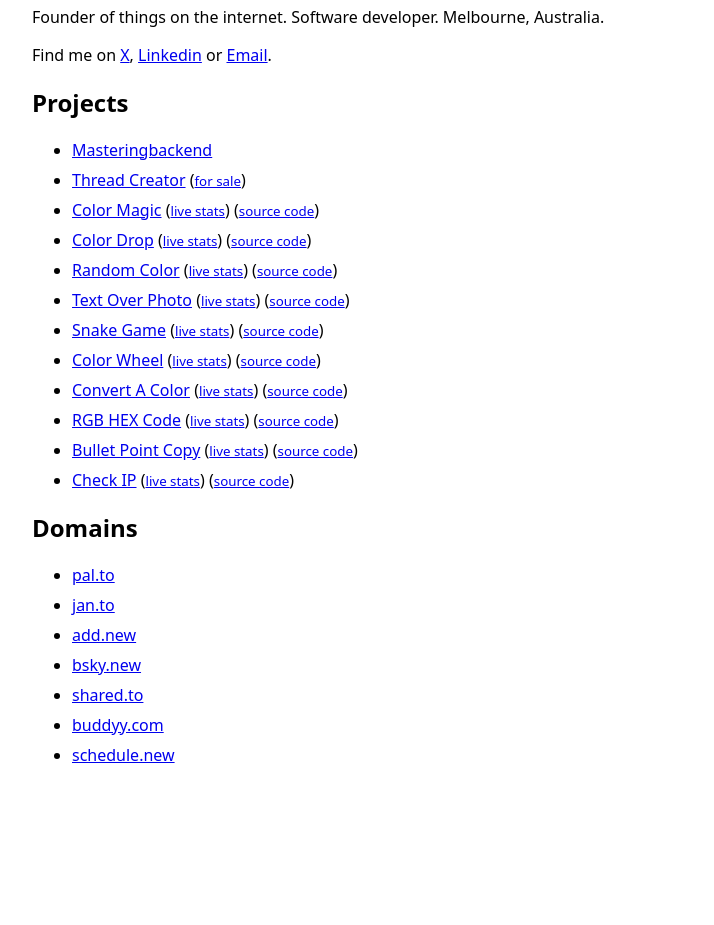
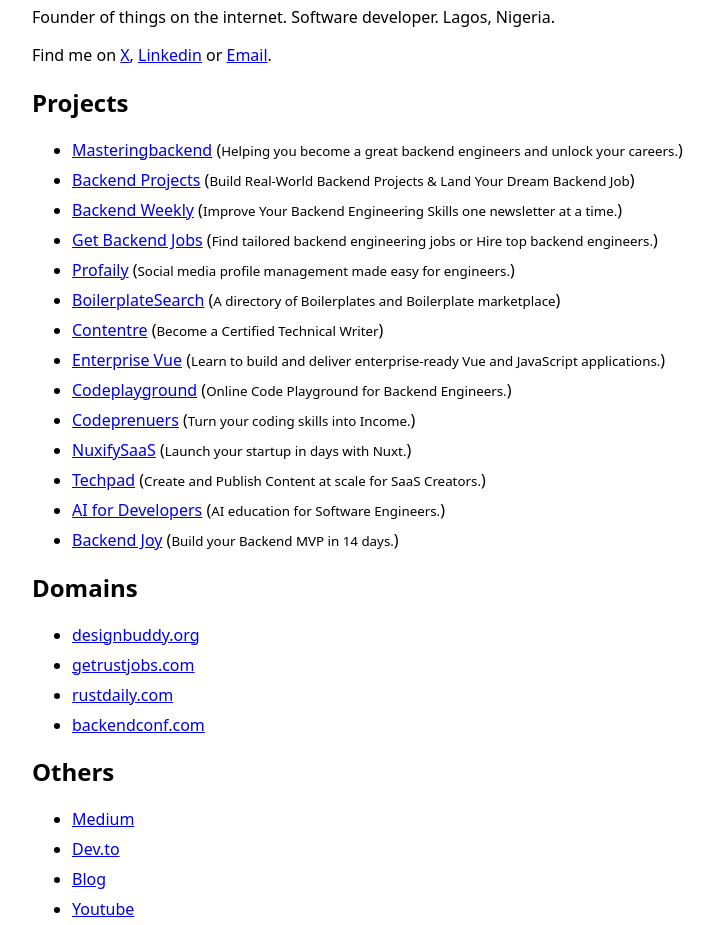
Before and after one commit to Kaperskyguru/solomoneseme, a plain HTML site: page index.html in a window 1280 px wide. Shown: the part 205-1130 px from the top of the page, without its empty margins (208-922 px from the left). Before the commit the page ends 1007 px from the top, so only its background shows below. Drawn offline with Linux system fonts and the light colour scheme.

Commit message:
fix: update information

```diff
--- a/index.html
+++ b/index.html
@@ -1,31 +1,15 @@
 <!DOCTYPE html>
 <html lang="en">
+
 <head>
     <meta charset="UTF-8" />
     <meta name="viewport" content="width=device-width, initial-scale=1.0" />
-    <title>Tim Bennetto</title>
-    <meta
-      name="description"
-      content="Founder of things on the internet. Software developer. Melbourne, Australia."
-    />
+    <title>Solomon Eseme</title>
+    <meta name="description" content="Founder of things on the internet. Software developer. Lagos, Nigeria." />
     <link rel="icon" href="img/icons/favicon.ico" type="image/x-icon" />
-    <link
-      rel="apple-touch-icon"
-      sizes="180x180"
-      href="img/icons/apple-touch-icon.png"
-    />
-    <link
-      rel="icon"
-      type="image/png"
-      sizes="32x32"
-      href="img/icons/favicon-32x32.png"
-    />
-    <link
-      rel="icon"
-      type="image/png"
-      sizes="16x16"
-      href="img/icons/favicon-16x16.png"
-    />
+    <link rel="apple-touch-icon" sizes="180x180" href="img/icons/apple-touch-icon.png" />
+    <link rel="icon" type="image/png" sizes="32x32" href="img/icons/favicon-32x32.png" />
+    <link rel="icon" type="image/png" sizes="16x16" href="img/icons/favicon-16x16.png" />
     <link rel="manifest" href="site.webmanifest" />
     <!-- <script
       defer
@@ -61,23 +45,15 @@
 
 <body>
     <main>
-      <img
-        class="headshot"
-        src="img/headshot@1x.png"
-        srcset="img/headshot@1x.png 1x, img/headshot@2x.png 2x"
-        sizes="100px"
-        alt="Headshot of Tim"
-        width="100"
-        height="100"
-      />
+        <img class="headshot" src="img/headshot@1x.png" srcset="img/headshot@1x.png 1x, img/headshot@2x.png 2x"
+            sizes="100px" alt="Headshot of Solomon" width="100" height="100" />
 
         <!-- title-->
-      <h1>Tim Bennetto</h1>
+        <h1>Solomon Eseme</h1>
 
         <!-- description -->
         <p>
-        Founder of things on the internet. Software developer. Melbourne,
-        Australia.
+            Founder of things on the internet. Software developer. Lagos, Nigeria.
         </p>
         <p>
             Find me on <a href="https://x.com/kaperskyguru">X</a>,
@@ -89,128 +65,112 @@
         <h2>Projects</h2>
         <ul class="projects">
             <li>
-          <a href="https://masteringbackend.com?ref=solomoneseme"
-            >Masteringbackend</a
-          >
+                <a href="https://masteringbackend.com?ref=solomoneseme">Masteringbackend</a> (<small>Helping you become
+                    a great backend engineers and unlock your careers.</small>)
             </li>
             <li>
-          <a href="https://threadcreator.com?ref=timb">Thread Creator</a>
-          (<small><a href="mailto:hello@timb.com">for sale</a></small
-          >)
+                <a href="https://backendprojects.dev?ref=solomoneseme">Backend Projects</a> (<small>Build Real-World
+                    Backend Projects & Land Your Dream Backend Job</small>)
             </li>
             <li>
-          <a href="https://colormagic.app?ref=timb">Color Magic</a> (<small
-            ><a href="https://plausible.io/colormagic.app">live stats</a></small
-          >) (<small
-            ><a href="https://github.com/timb-103/colormagic"
-              >source code</a
-            ></small
-          >)
+                <a href="https://backendweekly.dev?ref=solomoneseme">Backend Weekly</a> (<small>Improve Your Backend
+                    Engineering Skills one newsletter at a time.</small>)
             </li>
             <li>
-          <a href="https://colordrop.io?ref=timb">Color Drop</a> (<small
-            ><a href="https://plausible.io/colordrop.io">live stats</a></small
-          >) (<small
-            ><a href="https://github.com/timb-103/colordrop"
-              >source code</a
-            ></small
-          >)
+                <a href="https://getbackendjobs.com?ref=solomoneseme">Get Backend Jobs</a> (<small>Find tailored backend
+                    engineering jobs or Hire top backend engineers.</small>)
             </li>
             <li>
-          <a href="https://randomcolor.com?ref=timb">Random Color</a> (<small
-            ><a href="https://plausible.io/randomcolor.com"
-              >live stats</a
-            ></small
-          >) (<small
-            ><a href="https://github.com/timb-103/randomcolor"
-              >source code</a
-            ></small
-          >)
+                <a href="https://profaily.com?ref=solomoneseme">Profaily</a> (<small>Social media profile management
+                    made easy for engineers.</small>)
+
             </li>
             <li>
-          <a href="https://textoverphoto.com?ref=timb">Text Over Photo</a>
-          (<small
-            ><a href="https://plausible.io/textoverphoto.com"
-              >live stats</a
-            ></small
-          >) (<small
-            ><a href="https://github.com/timb-103/text-over-photo"
-              >source code</a
-            ></small
-          >)
+                <a href="https://boilerplatesearch.com?ref=solomoneseme">BoilerplateSearch</a>
+                (<small>A directory of Boilerplates and Boilerplate marketplace</small>)
             </li>
             <li>
-          <a href="https://snakega.me/?ref=timb">Snake Game</a> (<small
-            ><a href="https://plausible.io/snakega.me">live stats</a></small
-          >) (<small
-            ><a href="https://github.com/timb-103/snake">source code</a></small
-          >)
+                <a href="https://contentre.io?ref=solomoneseme">Contentre</a>
+                (<small>Become a Certified Technical Writer</small>)
             </li>
             <li>
-          <a href="https://colorwheel.co/?ref=timb">Color Wheel</a> (<small
-            ><a href="https://plausible.io/colorwheel.co">live stats</a></small
-          >) (<small
-            ><a href="https://github.com/timb-103/color-wheel"
-              >source code</a
-            ></small
-          >)
+                <a href="https://enterprisevue.dev?ref=solomoneseme">Enterprise Vue</a>
+                (<small>Learn to build and deliver enterprise-ready Vue and JavaScript applications.</small>)
             </li>
             <li>
-          <a href="https://convertacolor.co/?ref=timb">Convert A Color</a>
-          (<small
-            ><a href="https://plausible.io/convertacolor.com"
-              >live stats</a
-            ></small
-          >) (<small
-            ><a href="https://github.com/timb-103/convertacolor"
-              >source code</a
-            ></small
-          >)
+                <a href="https://codeplayground.site/?ref=solomoneseme">Codeplayground</a> (<small>Online Code
+                    Playground for Backend Engineers.</small>)
             </li>
             <li>
-          <a href="https://rgbhexcode.com/?ref=timb">RGB HEX Code</a> (<small
-            ><a href="https://plausible.io/rgbhexcode.com">live stats</a></small
-          >) (<small
-            ><a href="https://github.com/timb-103/rgbhexcode"
-              >source code</a
-            ></small
-          >)
+                <a href="https://codeprenuers.dev/?ref=solomoneseme">Codeprenuers</a>
+                (<small>Turn your coding skills into Income.</small>)
             </li>
             <li>
-          <a href="https://bulletpointcopy.com/?ref=timb">Bullet Point Copy</a>
-          (<small
-            ><a href="https://plausible.io/bulletpointcopy.com"
-              >live stats</a
-            ></small
-          >) (<small
-            ><a href="https://github.com/timb-103/bulletpoint"
-              >source code</a
-            ></small
-          >)
+                <a href="https://nuxifysaas.com/?ref=solomoneseme">NuxifySaaS</a> (<small>Launch your startup in days
+                    with Nuxt.</small>)
+
             </li>
             <li>
-          <a href="https://checkip.co/?ref=timb">Check IP</a>
-          (<small
-            ><a href="https://plausible.io/checkip.co">live stats</a></small
-          >) (<small
-            ><a href="https://github.com/timb-103/checkip"
-              >source code</a
-            ></small
-          >)
+                <a href="https://techpad.ink/?ref=solomoneseme">Techpad</a> (<small>Create and Publish Content at
+                    scale for SaaS Creators.</small>)
+
+            </li>
+            <li>
+                <a href="https://aifordevelopers.dev/?ref=solomoneseme">AI for Developers</a> (<small>AI education for
+                    Software Engineers.</small>)
+
+            </li>
+            <li>
+                <a href="https://backendjoy.com/?ref=solomoneseme">Backend Joy</a> (<small>Build your Backend MVP in 14
+                    days.</small>)
+
             </li>
         </ul>
 
         <!-- domains -->
         <h2>Domains</h2>
         <ul class="projects">
-        <li><a href="https://pal.to?ref=timb">pal.to</a></li>
-        <li><a href="https://jan.to?ref=timb">jan.to</a></li>
-        <li><a href="https://add.new?ref=timb">add.new</a></li>
-        <li><a href="https://bsky.new?ref=timb">bsky.new</a></li>
-        <li><a href="https://shared.to?ref=timb">shared.to</a></li>
-        <li><a href="https://buddyy.com?ref=timb">buddyy.com</a></li>
-        <li><a href="https://schedule.new?ref=timb">schedule.new</a></li>
+            <li>
+                <a href="https://designbuddy.org?ref=solomoneseme">designbuddy.org</a>
+            </li>
+            <li>
+                <a href="https://getrustjobs.com?ref=solomoneseme">getrustjobs.com</a>
+            </li>
+            <li>
+                <a href="https://rustdaily.com?ref=solomoneseme">rustdaily.com</a>
+            </li>
+            <li>
+                <a href="https://backendconf.com?ref=solomoneseme">backendconf.com</a>
+            </li>
+            <!-- <li><a href="https://shared.to?ref=solomoneseme">shared.to</a></li>
+        <li><a href="https://buddyy.com?ref=solomoneseme">buddyy.com</a></li>
+        <li>
+          <a href="https://schedule.new?ref=solomoneseme">schedule.new</a> -->
+            </li>
+        </ul>
+
+        <!-- domains -->
+        <h2>Others</h2>
+        <ul class="projects">
+            <li>
+                <a href="https://medium.com/kaperskyguru=solomoneseme">Medium</a>
+            </li>
+            <li>
+                <a href="https://dev.to/kaperskyguru=solomoneseme">Dev.to</a>
+            </li>
+            <li>
+                <a href="https://masteringbackend.com/authors/kaperskyguru?ref=solomoneseme">Blog</a>
+            </li>
+            <li>
+                <a href="https://www.youtube.com/@solomoneseme?ref=solomoneseme">Youtube</a>
+            </li>
+            <li><a href="https://backendweekly.dev/podcasts/?ref=solomoneseme">The Backend Podcast</a></li>
+            <!-- <li><a href="https://buddyy.com?ref=solomoneseme">buddyy.com</a></li>
+            <li>
+                <a href="https://schedule.new?ref=solomoneseme">schedule.new</a>
+            </li> -->
         </ul>
     </main>
 </body>
+
 </html>
```
Lines whose indentation alone changed are shown as unchanged.
